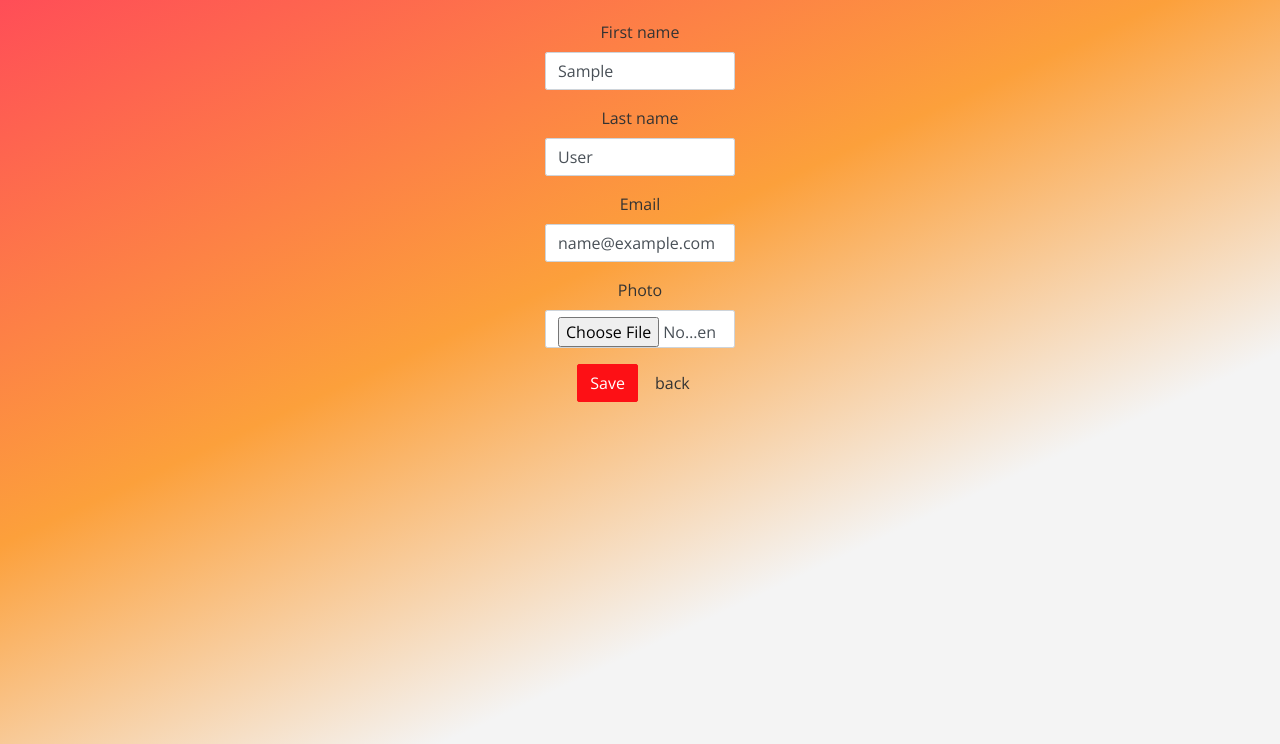
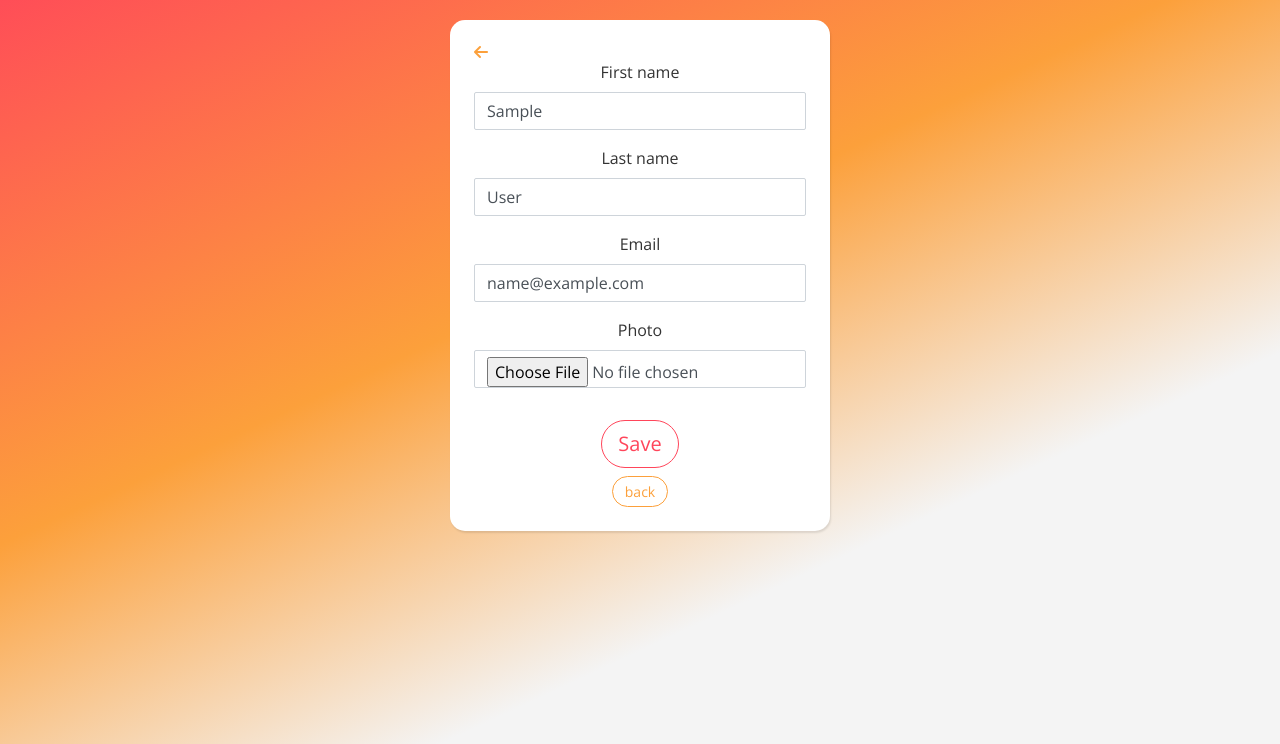
Before and after one commit to chase-the-coder/Randomeal, a Rails app: page /users/1/edit in a window 1280 px wide. Shown: the part 56-800 px from the top of the page. Run offline with Rails 7, Linux system fonts and the light colour scheme; the visitor is signed in with stand-in values (Sample User, id 1); style sheets or scripts are compiled from the project's sources; parts of the project's set-up code (start-up, migrations or seed data) failed here and were passed over; some libraries are stand-ins or nearby versions; some web fonts are replaced.

Commit message:
updating style for user profile edit page

```diff
--- a/app/assets/stylesheets/components/_button.scss
+++ b/app/assets/stylesheets/components/_button.scss
@@ -33,3 +33,22 @@
   border-radius: 35px;
   font-weight: bolder;
 }
+
+.custom-btn-primary {
+  border-radius: 35px;
+  background: white;
+  border-color: $randomeal-primary;
+  color: $randomeal-primary;
+  border: solid 1px;
+  outline: none;
+}
+
+.custom-btn-secondary {
+  border-radius: 35px;
+  background: white;
+  border-color: $randomeal-secondary;
+  color: $randomeal-secondary;
+  border: solid 1px;
+  outline: none;
+  width: 56px;
+}
--- a/app/assets/stylesheets/config/_colors.scss
+++ b/app/assets/stylesheets/config/_colors.scss
@@ -14,3 +14,7 @@ $black: #333;
 $randomeal-background: linear-gradient(135deg, rgba(255,69,90,1) 0%, rgba(252,160,59,1) 54%, rgba(244,244,244,1) 79%);
 $randomeal-primary: #ff455a;
 $randomeal-secondary: #fca03b;
+
+.randomeal-secondary {
+  color: $randomeal-secondary;
+}
--- a/app/views/users/edit.html.erb
+++ b/app/views/users/edit.html.erb
@@ -1,10 +1,14 @@
-<div class="w-50 m-auto">
+<div class="card p-4">
+  <i class="fas fa-arrow-left text-left randomeal-secondary"></i>
   <%= simple_form_for @user do |f| %>
     <%= f.input :first_name %>
     <%= f.input :last_name %>
     <%= f.input :email %>
-    <%= f.input :photo, as: :file %>
-    <%= f.button :submit, 'Save', class: 'btn btn-danger' %>
-    <%= link_to "back", user_path(@user), class: "btn btn-ouline-dark" %>
+    <%= f.input :photo, as: :file, class: 'text-center' %>
+    <%= f.button :submit, 'Save', class: 'btn btn-lg mt-3 mb-2 back-btn' %>
   <% end %>
+  <div class="d-flex justify-content-center">
+    <%= link_to "back", user_path(@user), class: "btn btn-sm custom-btn-secondary" %>
+  </div>
+
 </div>
--- a/app/views/users/show.html.erb
+++ b/app/views/users/show.html.erb
@@ -7,6 +7,6 @@
     <% end %>
      <h5 class="border-top pt-2"><%= @user.first_name %> <%= @user.last_name %></h5>
      <h5 class="border-top border-bottom pt-2 pb-2"><%= @user.email %></h5>
-    <%= link_to "Edit", edit_user_path(@user), class: 'btn btn-lg mt-3 back-btn' %>
+    <%= link_to "Edit", edit_user_path(@user), class: 'btn btn-lg mt-3 custom-btn-primary' %>
   </div>
 </div>
```
